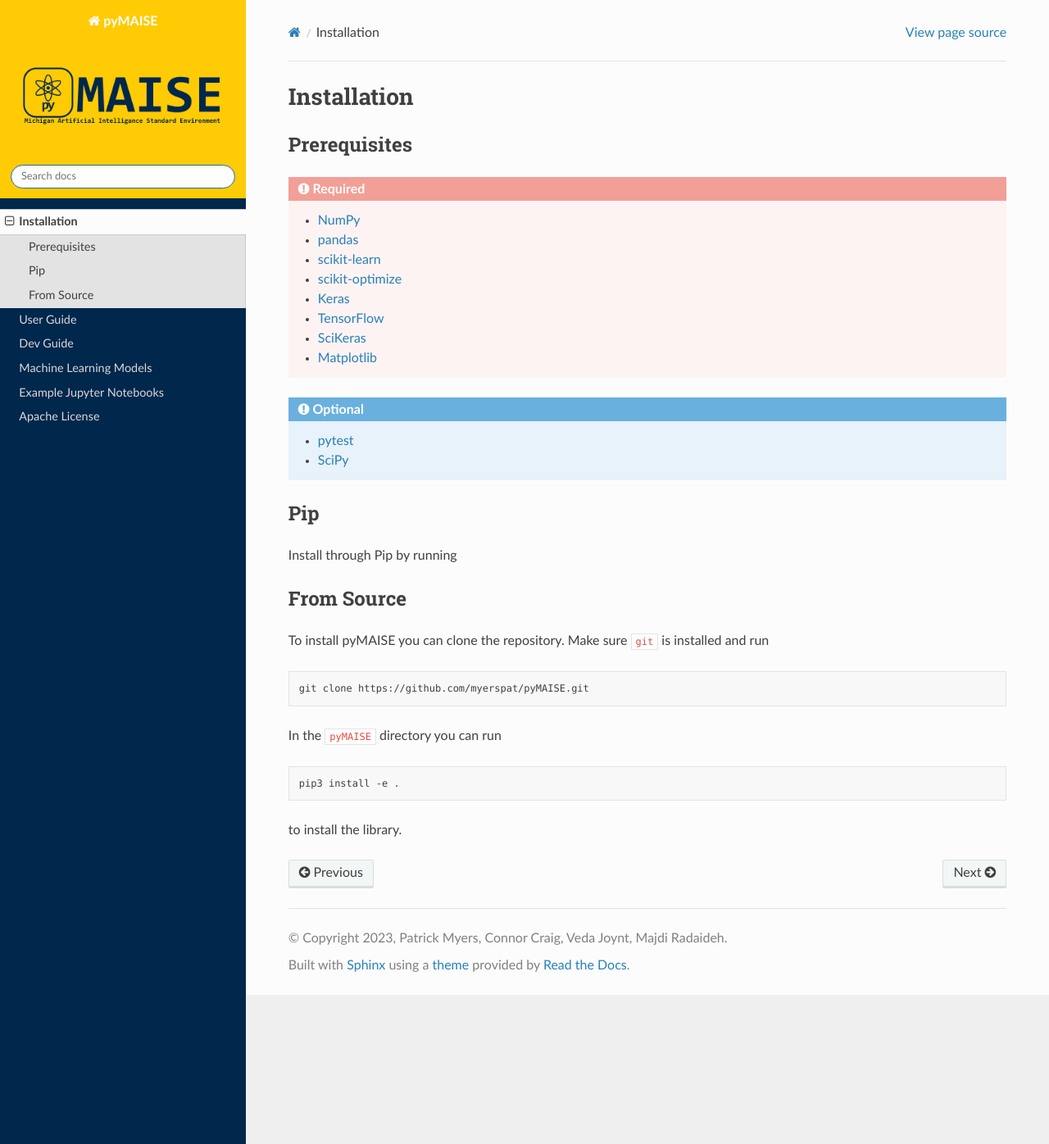
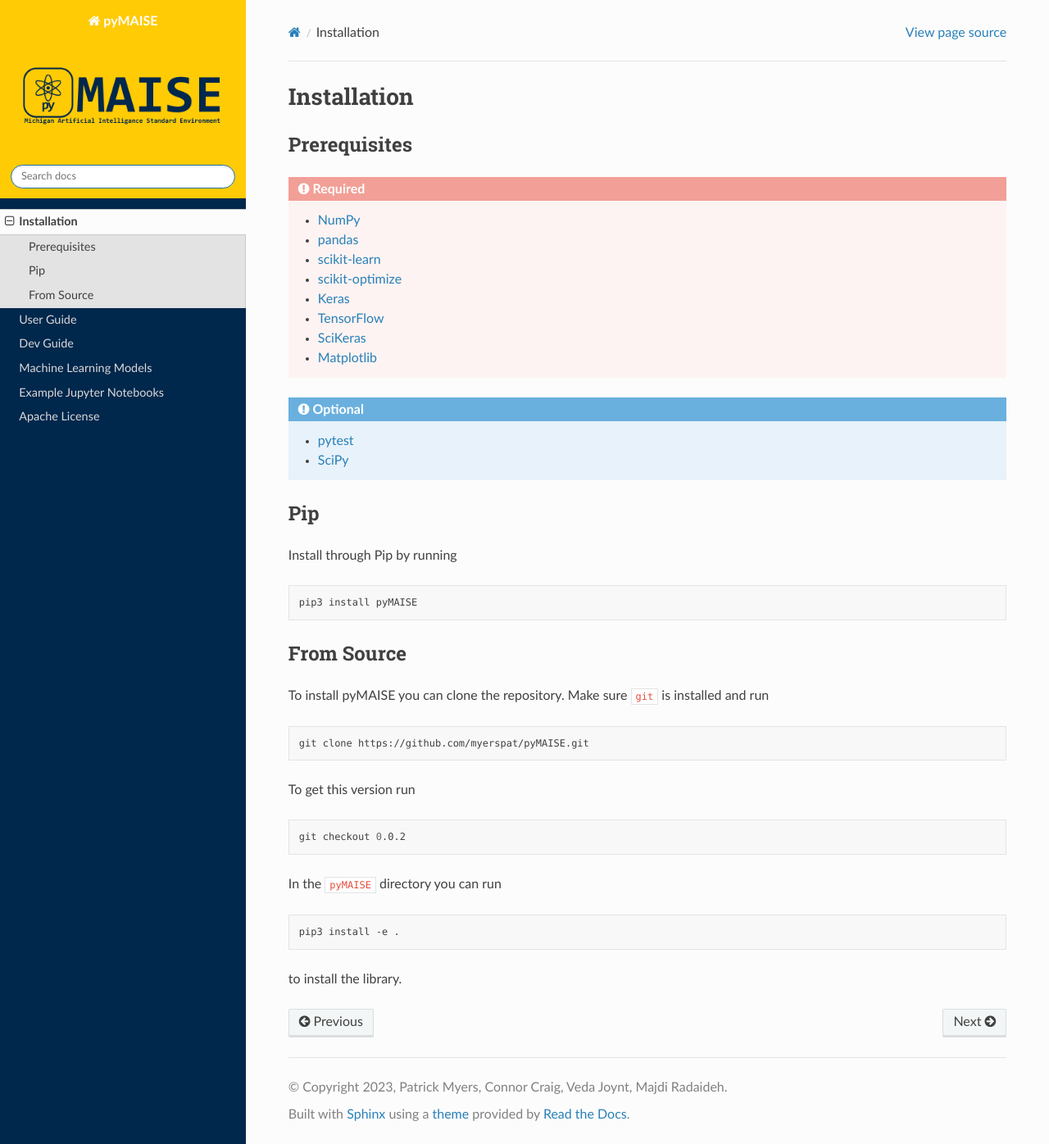
Before and after one commit to myerspat/pyMAISE, a Sphinx documentation site: the page built from docs/source/installation.rst, in a window 1280 px wide and 1396 px high. Shown: the whole window at 82% size. Built offline with Sphinx 7.4.7 and the Read the Docs theme 2.0.0, drawn with Linux system fonts in a browser that asks for light colours; pages that are not in the unit, such as notebooks, are missing from menus.

Commit message:
correcting documentation

```diff
--- a/docs/source/examples/index.rst
+++ b/docs/source/examples/index.rst
@@ -4,7 +4,7 @@
 Example Jupyter Notebooks
 ==========================
 
-Welcome to the pyMAISE example Jupyter Notebooks! These notebooks include the machine learning benchmarks for reactor control, reactor physics, fuel performance, and heat conduction data sets.
+Welcome to the pyMAISE example Jupyter Notebooks! These notebooks include the machine learning benchmarks for data sets in reactor control, reactor physics, fuel performance, heat conduction, and more.
 
 .. toctree::
    :maxdepth: 1
--- a/docs/source/installation.rst
+++ b/docs/source/installation.rst
@@ -41,6 +41,7 @@ Pip
 Install through Pip by running
 
 .. code-block:: sh
+
    pip3 install pyMAISE
 
 -----------
@@ -53,6 +54,12 @@ To install pyMAISE you can clone the repository. Make sure ``git`` is installed
 
    git clone https://github.com/myerspat/pyMAISE.git
 
+To get this version run
+
+.. code-block:: sh
+
+   git checkout 0.0.2
+
 In the ``pyMAISE`` directory you can run
 
 .. code-block:: sh
```
